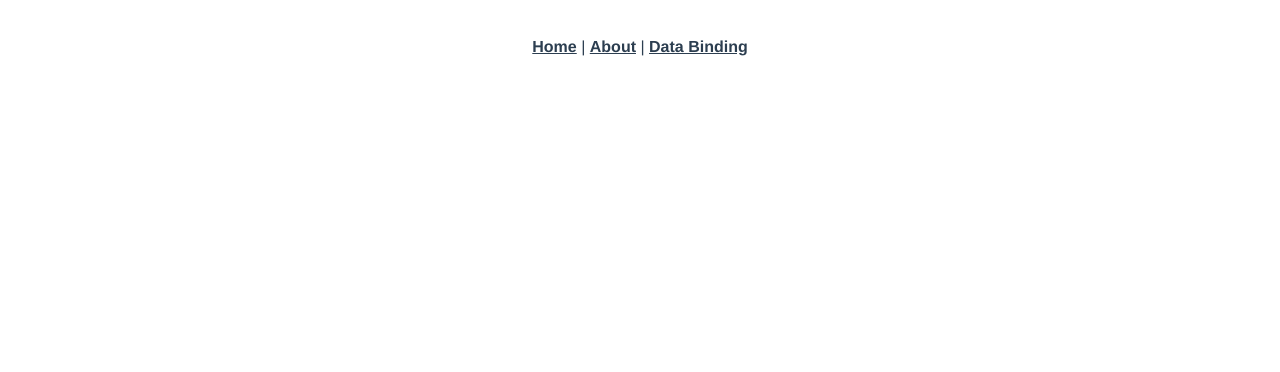
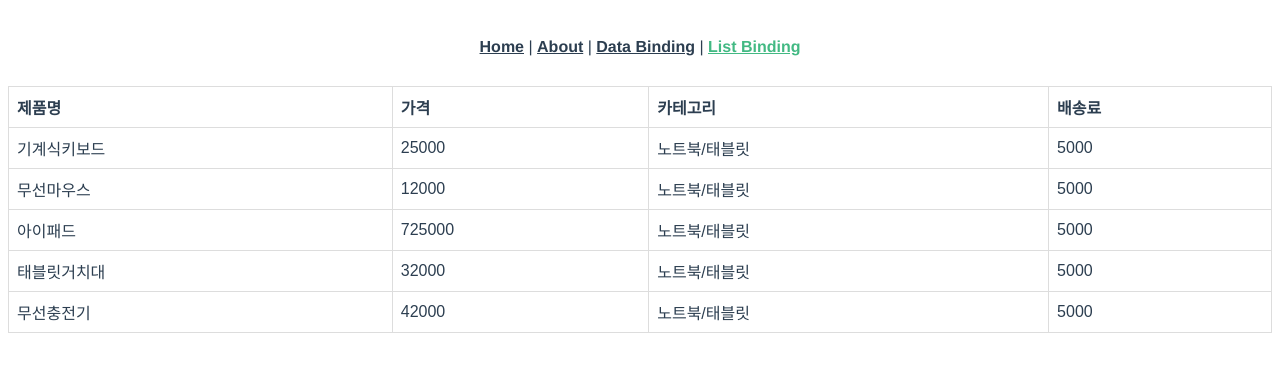
Before and after one commit to jaeho0613/vue-project, a Vue app: page /listbinding in a window 1280 px wide. Shown: the top 372 px of the page. Built offline with nearby package versions, Linux system fonts and the light colour scheme.

Commit message:
5-4 리스트 렌더링 완료 // p113

```diff
--- a/src/App.vue
+++ b/src/App.vue
@@ -3,7 +3,8 @@
     <div id="nav">
       <router-link to="/">Home</router-link> |
       <router-link to="/about">About</router-link> |
-      <router-link to="/databinding">Data Binding</router-link>
+      <router-link to="/databinding">Data Binding</router-link> |
+      <router-link to="/listbinding">List Binding</router-link>
     </div>
     <router-view/>
   </div>
--- a/src/router/index.js
+++ b/src/router/index.js
@@ -2,6 +2,7 @@ import Vue from 'vue'
 import VueRouter from 'vue-router'
 import Home from '../views/Home.vue'
 import DataBinding from "@/views/DataBinding";
+import ListBinding from "@/views/ListBinding";
 
 Vue.use(VueRouter)
 
@@ -23,6 +24,11 @@ const routes = [
         path: '/databinding',
         name: 'dataBinding',
         component: DataBinding
+    },
+    {
+        path: '/listbinding',
+        name: 'listBinding',
+        component: ListBinding
     }
 ]
 
--- /dev/null
+++ b/src/views/ListBinding.vue
@@ -0,0 +1,77 @@
+<template>
+  <div>
+    <table>
+      <thead>
+      <tr>
+        <th>제품명</th>
+        <th>가격</th>
+        <th>카테고리</th>
+        <th>배송료</th>
+      </tr>
+      </thead>
+      <tbody>
+      <tr :key="i" v-for="(item, i) in productList">
+        <td>{{ item.product_name }}</td>
+        <td>{{ item.price }}</td>
+        <td>{{ item.category }}</td>
+        <td>{{ item.delivery_price }}</td>
+      </tr>
+      </tbody>
+    </table>
+  </div>
+</template>
+
+<script>
+export default {
+  data() {
+    return {
+      productList: [
+        {
+          "product_name": "기계식키보드",
+          "price": 25000,
+          "category": "노트북/태블릿",
+          "delivery_price": 5000
+        },
+        {
+          "product_name": "무선마우스",
+          "price": 12000,
+          "category": "노트북/태블릿",
+          "delivery_price": 5000
+        },
+        {
+          "product_name": "아이패드",
+          "price": 725000,
+          "category": "노트북/태블릿",
+          "delivery_price": 5000
+        },
+        {
+          "product_name": "태블릿거치대",
+          "price": 32000,
+          "category": "노트북/태블릿",
+          "delivery_price": 5000
+        },
+        {
+          "product_name": "무선충전기",
+          "price": 42000,
+          "category": "노트북/태블릿",
+          "delivery_price": 5000
+        },
+      ]
+    }
+  }
+}
+</script>
+
+<style scoped>
+table {
+  font-family: Arial, sans-serif;
+  border-collapse: collapse;
+  width: 100%;
+}
+
+td, th {
+  border: 1px solid #dddddd;
+  text-align: left;
+  padding: 8px;
+}
+</style>
```
Lines whose indentation alone changed are shown as unchanged.
